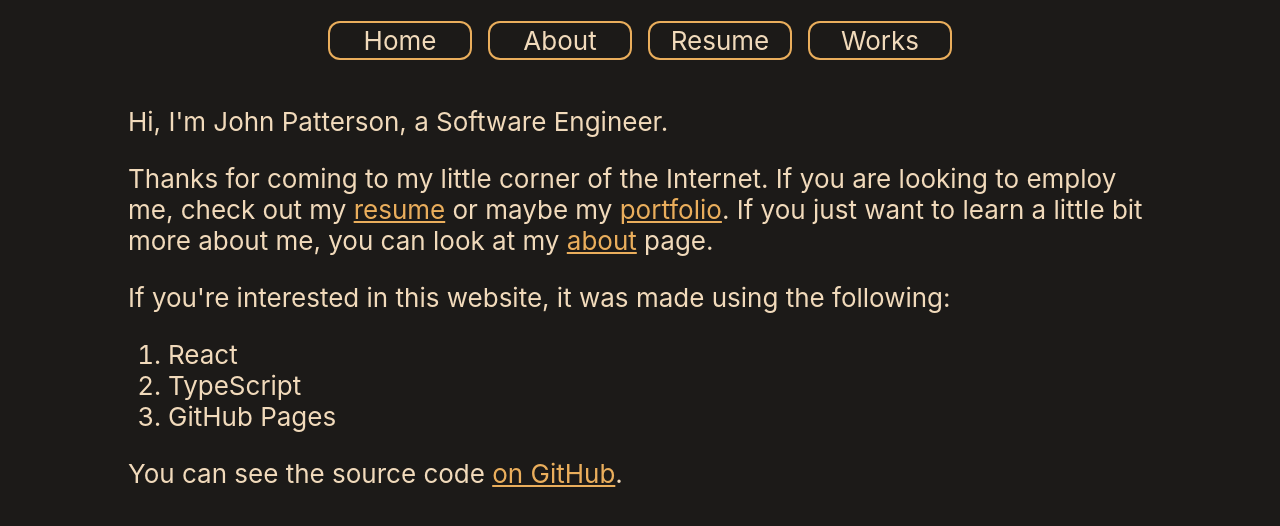
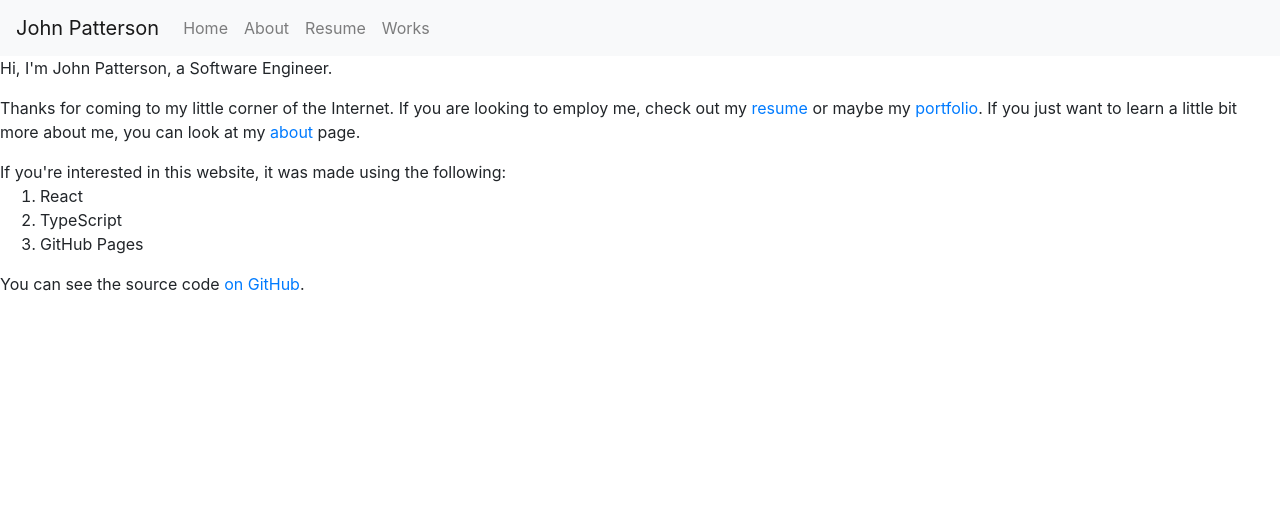
Before and after one commit to john-patterson/john-patterson.github.io, a React (Create React App) app: page / in a window 1280 px wide. Shown: the top 526 px of the page. Built offline with nearby package versions, Linux system fonts and the light colour scheme.

Commit message:
boostrapped

```diff
--- a/src/App.css
+++ /dev/null
@@ -1,70 +0,0 @@
-.App {
-  text-align: center;
-}
-
-.App-header {
-  background-color: #1c1a18;
-  width: 100%;
-  min-height: 10vh;
-  display: flex;
-  flex-direction: column;
-  align-items: center;
-  justify-content: center;
-  font-size: calc(10px + 2vmin);
-  color: #f1dabb;
-}
-
-.App-header-bar {
-  display: flex;
-  flex-direction: row;
-  width: 50%;
-  justify-content: space-around;
-}
-
-.App-header-bar-item {
-  margin-left: 10px;
-  margin-right: 10px;
-
-  padding-left: 5px;
-  padding-right: 5px;
-  padding-top: 2px;
-  padding-bottom: 2px;
-
-  border-radius: 10px;
-  justify-content: center;
-  flex: 1 1 0px;
-  box-shadow: 0 0 0 2px #eaae5c
-}
-
-.App-header-bar-item:hover {
-  background-color: #493a2b;
-}
-
-.App-header a {
-  color: #f1dabb;
-  text-decoration: none;
-}
-
-.App-body {
-  background-color: #1c1a18;
-  min-height: 90vh;
-  display: flex;
-  font-size: calc(10px + 2vmin);
-  color: #f1dabb;
-  margin: auto;
-  justify-content: center;
-}
-
-.content-container a {
-  color: #eaae5c;
-}
-
-.content-container p {
-  margin-bottom: 5px;
-}
-
-.content-container {
-  width: 80%;
-  text-align: left;
-
-}
--- a/src/App.scss
+++ b/src/App.scss
@@ -1,4 +1,4 @@
-.App {
+/* .App {
   text-align: center;
 }
 
@@ -67,4 +67,6 @@
   width: 80%;
   text-align: left;
 
-}
+} */
+
+@import "bootstrap.custom";
--- a/src/App.tsx
+++ b/src/App.tsx
@@ -6,23 +6,29 @@ import {
   Route
 } from 'react-router-dom';
 import { AboutPage } from './pages/AboutPage';
-import './App.css';
+import './App.scss';
 import { HomePage } from './pages/HomePage';
 import { ResumePage } from './pages/ResumePage';
 import { WorksPage } from './pages/WorksPage';
+import { Nav, Navbar, NavDropdown } from 'react-bootstrap';
 
 function App() {
   return (
     <div className="App">
+
       <Router>
-        <div className="App-header">
-          <div className="App-header-bar">
-            <Link className="App-header-bar-item" to="/">Home</Link>
-            <Link className="App-header-bar-item" to="/about">About</Link>
-            <Link className="App-header-bar-item" to="/resume">Resume</Link>
-            <Link className="App-header-bar-item" to="/works">Works</Link>
-          </div>
-        </div>
+        <Navbar bg="light" expand="lg">
+          <Navbar.Brand href="#home">John Patterson</Navbar.Brand>
+          <Navbar.Toggle aria-controls="basic-navbar-nav" />
+          <Navbar.Collapse id="basic-navbar-nav">
+            <Nav className="mr-auto">
+              <Nav.Link as={Link} to="/">Home</Nav.Link>
+              <Nav.Link as={Link} to="/about">About</Nav.Link>
+              <Nav.Link as={Link} to="/resume">Resume</Nav.Link>
+              <Nav.Link as={Link} to="/works">Works</Nav.Link>
+            </Nav>
+          </Navbar.Collapse>
+        </Navbar>
         <div className="App-body">
           <div className="content-container">
             <Switch>
--- /dev/null
+++ b/src/bootstrap.custom.scss
@@ -0,0 +1,4 @@
+$theme-colors: (
+);
+
+@import "~bootstrap/scss/bootstrap";
--- a/src/index.tsx
+++ b/src/index.tsx
@@ -1,6 +1,6 @@
 import React from 'react';
 import ReactDOM from 'react-dom';
-import './index.css';
+import './index.scss';
 import App from './App';
 import reportWebVitals from './reportWebVitals';
 
```
Also changed, not shown: src/index.scss (line endings or trailing spaces).
